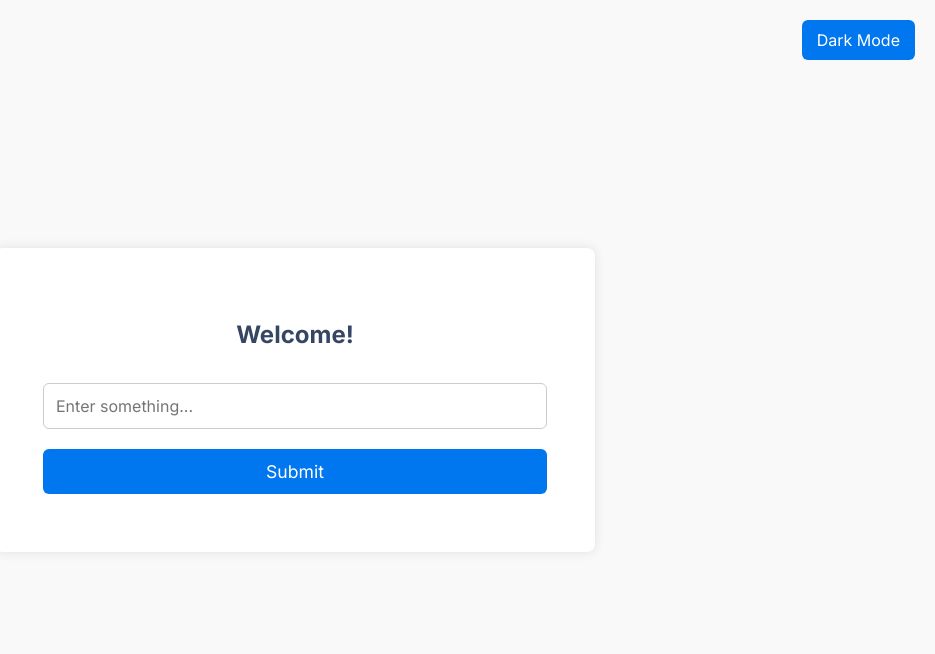
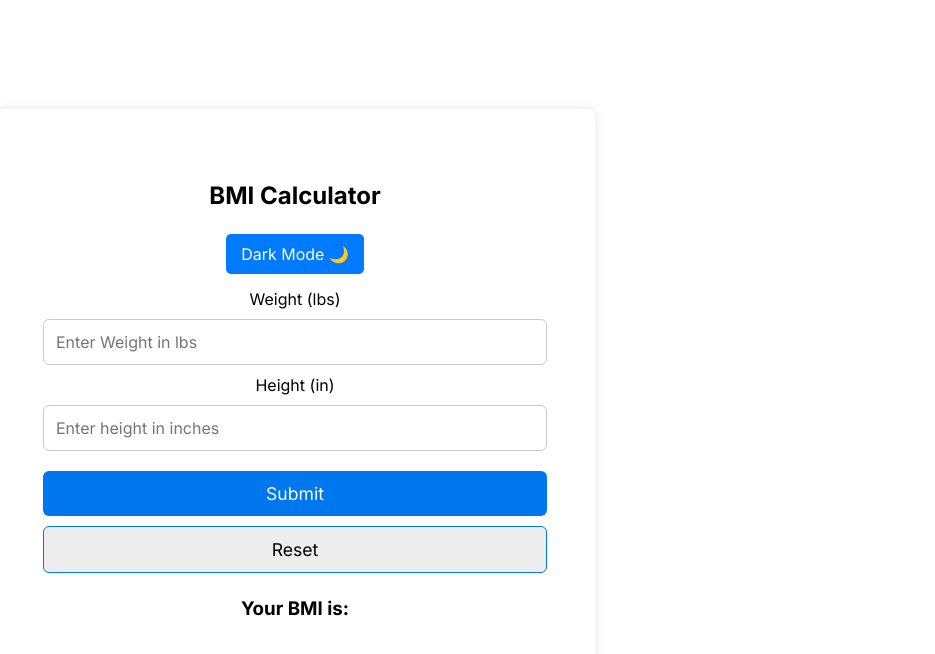
Before and after one commit to iiitl/bmi_calculator, a React (Create React App) app: page / in a window 1280 px wide. Shown: the top 654 px of the page, without its empty margins (345-1280 px from the left). Built offline with nearby package versions, Linux system fonts and the light colour scheme.

Commit message:
Update App.js

```diff
--- a/src/App.js
+++ b/src/App.js
@@ -1,31 +1,87 @@
-import React, { useState, useEffect } from "react";
-import "./index.css";
+import './App.css';
+import './index.css';
+import React, { useState } from 'react';
 
 function App() {
-  // Check localStorage for theme preference
-  const [darkMode, setDarkMode] = useState(
-    localStorage.getItem("theme") === "dark"
-  );
+  // State for user inputs
+  const [weight, setWeight] = useState('');
+  const [height, setHeight] = useState('');
+  const [bmi, setBmi] = useState('');
+  const [message, setMessage] = useState('');
 
-  useEffect(() => {
-    if (darkMode) {
-      document.body.classList.add("dark-mode");
-      localStorage.setItem("theme", "dark");
+  // Dark mode state
+  const [darkMode, setDarkMode] = useState(false);
+
+  // BMI Calculation Function
+  let calcBmi = (event) => {
+    event.preventDefault();
+
+    let weightNum = parseFloat(weight);
+    let heightNum = parseFloat(height);
+
+    if (isNaN(weightNum) || isNaN(heightNum) || weightNum <= 0 || heightNum <= 0) {
+      alert('Please enter a valid weight and height');
     } else {
-      document.body.classList.remove("dark-mode");
-      localStorage.setItem("theme", "light");
+      let bmiValue = (weightNum / (heightNum * heightNum)) * 703;
+      setBmi(bmiValue.toFixed(1));
+
+      if (bmiValue < 18.5) {
+        setMessage('You are underweight');
+      } else if (bmiValue >= 18.5 && bmiValue < 25) {
+        setMessage('You have a healthy weight');
+      } else {
+        setMessage('You are overweight');
+      }
     }
-  }, [darkMode]);
+  };
+
+  // Reset Function
+  let resetForm = () => {
+    setWeight('');
+    setHeight('');
+    setBmi('');
+    setMessage('');
+  };
 
   return (
-    <div className="app">
-      <button className="theme-toggle" onClick={() => setDarkMode(!darkMode)}>
-        {darkMode ? "Light Mode" : "Dark Mode"}
-      </button>
-      <div className="container">
-        <h2 className="center">Welcome!</h2>
-        <input type="text" placeholder="Enter something..." />
-        <button className="btn">Submit</button>
+    <div className={`app ${darkMode ? 'dark' : 'light'}`}>
+      <div className='container'>
+        <h2 className='center'>BMI Calculator</h2>
+
+        {/* Dark Mode Toggle Button */}
+        <button className="toggle-btn" onClick={() => setDarkMode(!darkMode)}>
+          {darkMode ? 'Light Mode ☀️' : 'Dark Mode 🌙'}
+        </button>
+
+        <form onSubmit={calcBmi}>
+          <div>
+            <label>Weight (lbs)</label>
+            <input
+              type="number"
+              placeholder='Enter Weight in lbs'
+              value={weight}
+              onChange={(e) => setWeight(e.target.value)}
+            />
+          </div>
+          <div>
+            <label>Height (in)</label>
+            <input
+              type="number"
+              placeholder='Enter height in inches'
+              value={height}
+              onChange={(e) => setHeight(e.target.value)}
+            />
+          </div>
+          <div>
+            <button className='btn' type='submit'>Submit</button>
+            <button className='btn btn-outline' type='button' onClick={resetForm}>Reset</button>
+          </div>
+        </form>
+
+        <div className='center'>
+          <h3>Your BMI is: {bmi}</h3>
+          <p>{message}</p>
+        </div>
       </div>
     </div>
   );
```
